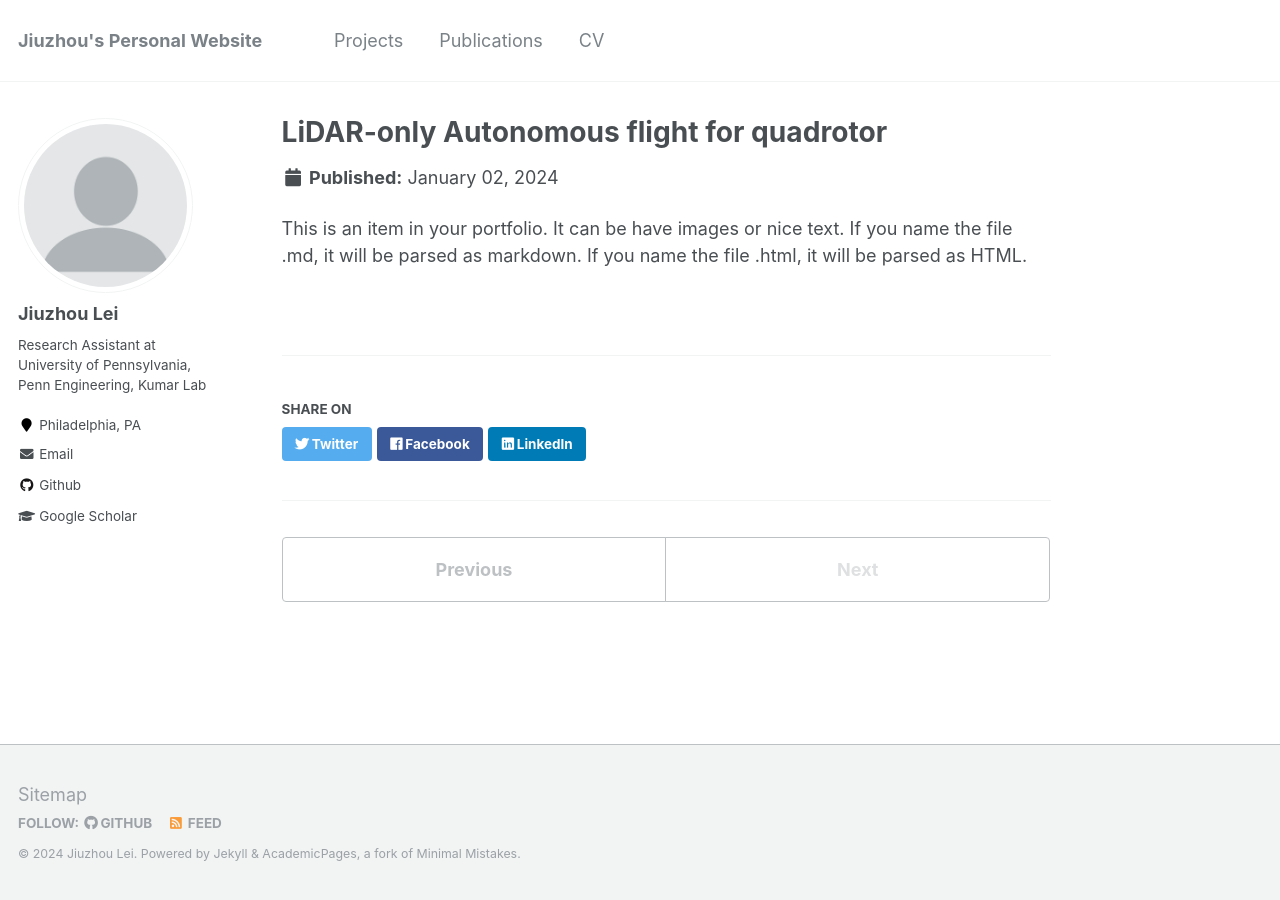
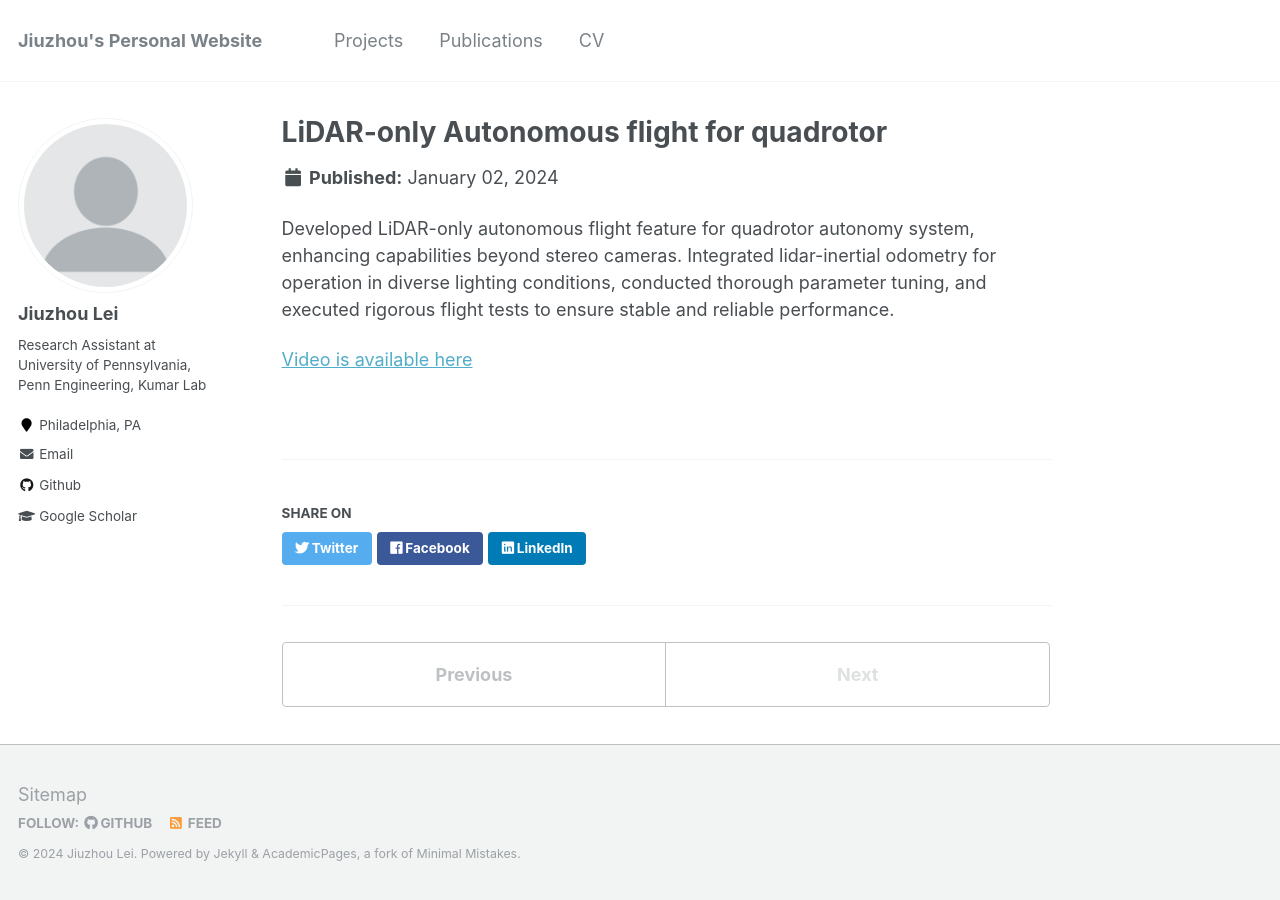
Before and after one commit to RollingOat/jiuzhou_lei.github.io, a Jekyll site: the page built from _portfolio/portfolio-3.md, in a window 1280 px wide. Built offline with Jekyll 4.4.1, drawn with Linux system fonts in a browser that asks for light colours.

Commit message:
Update portfolio-3.md

```diff
--- a/_portfolio/portfolio-3.md
+++ b/_portfolio/portfolio-3.md
@@ -1,7 +1,10 @@
 ---
 title: "LiDAR-only Autonomous flight for quadrotor"
-excerpt: "Autonomous Flight <br/><img src='/images/500x300.png'>"
+excerpt: "Quadrotor Autonomous Flight using 3D LiDAR <br/><img src='/images/500x300.png'>"
 collection: portfolio
 ---
+Developed LiDAR-only autonomous flight feature for quadrotor autonomy system, enhancing capabilities beyond
+stereo cameras. Integrated lidar-inertial odometry for operation in diverse lighting conditions, conducted thorough
+parameter tuning, and executed rigorous flight tests to ensure stable and reliable performance.
 
-This is an item in your portfolio. It can be have images or nice text. If you name the file .md, it will be parsed as markdown. If you name the file .html, it will be parsed as HTML.
+[Video is available here]()
```
